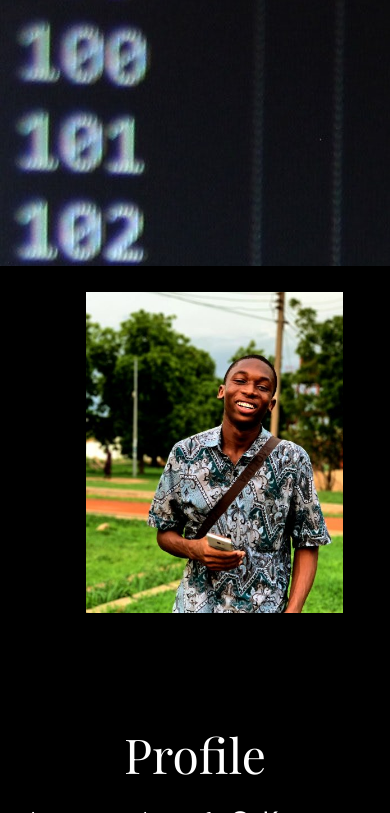
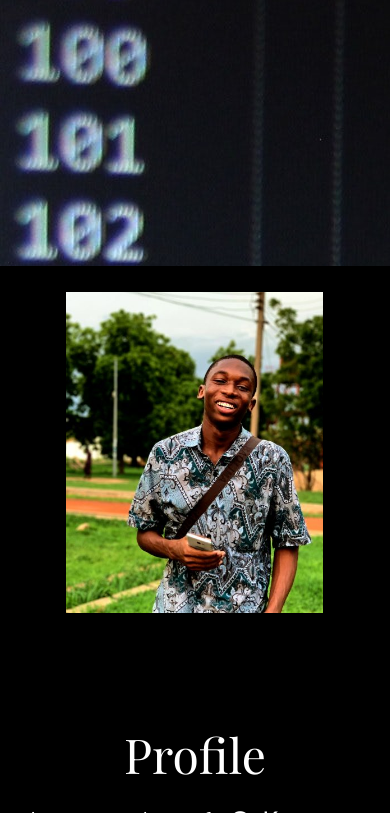
Before and after one commit to RaqDeku/TestSite, a plain HTML site: page index.html in a window 390 px wide. Shown: the part 578-1391 px from the top of the page. Drawn offline with nearby package versions, Linux system fonts and the light colour scheme; a web font is replaced by a local one.

Commit message:
Update styles.css

```diff
--- a/css/styles.css
+++ b/css/styles.css
@@ -80,7 +80,8 @@ h3{
 @media screen and (max-width:900px) {
     .profile-img{
         position: relative;
-        left: 60px;
+        left: 40px;
+        right: 20px;
         width: 70%;
         margin: 4% 4% 6% 4%;
     }
```
